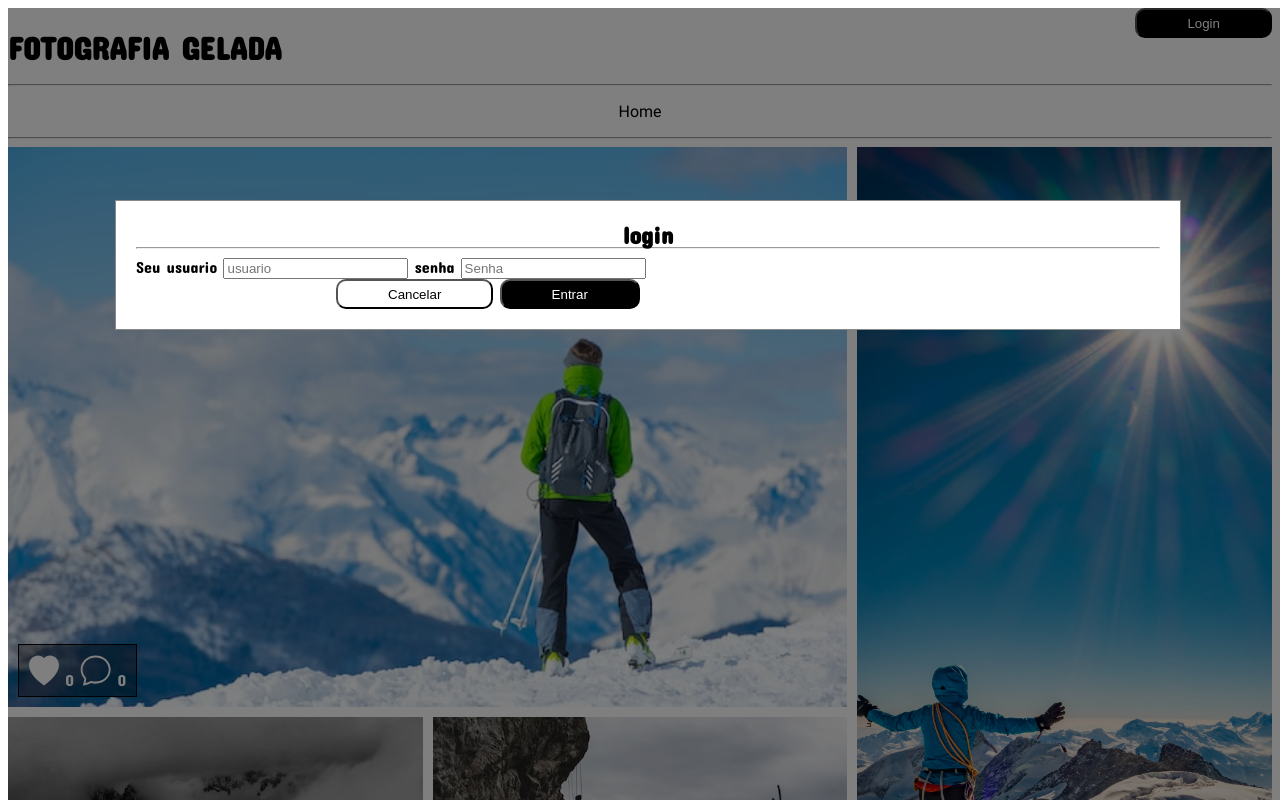
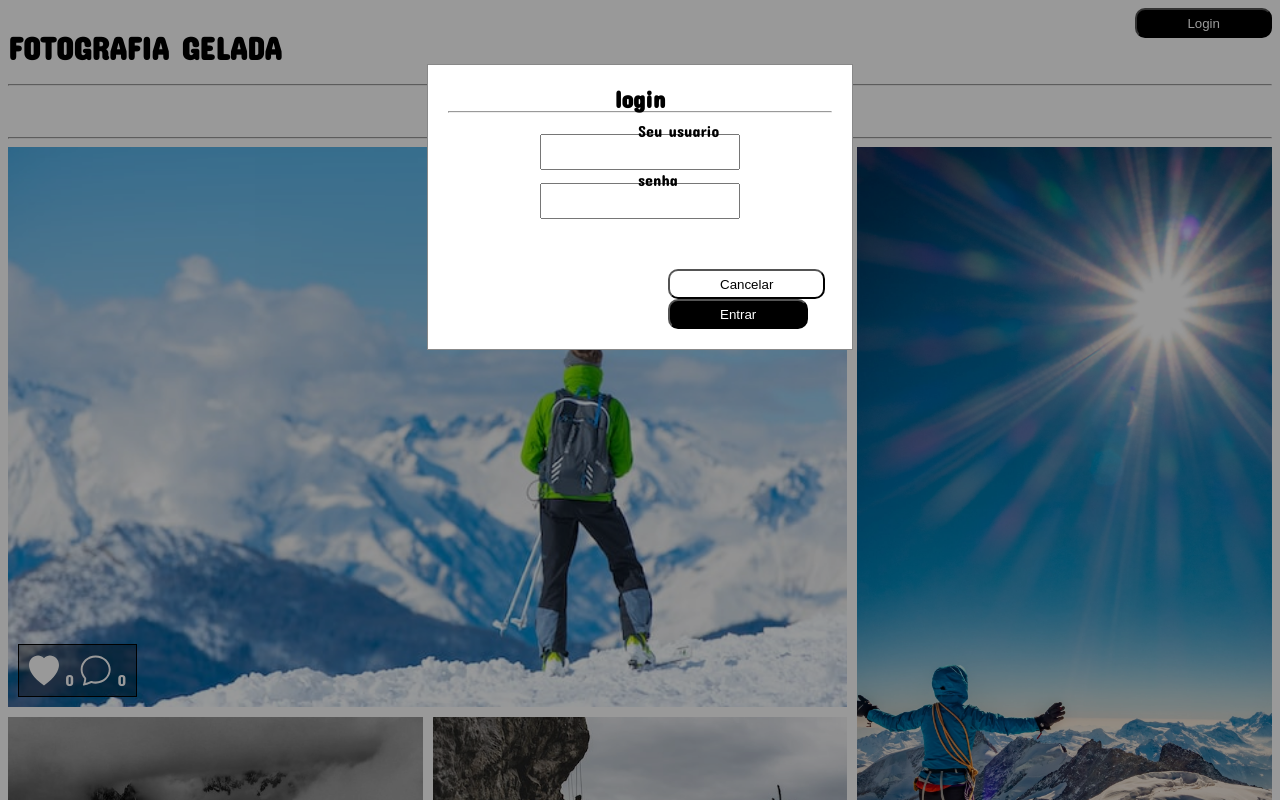
Before and after one commit to Daniloasgit/fotogelo, a website: page public/index.html in a window 1280 px wide. Both pictures are taken after a click on the button "Login". Shown: the top 800 px of the page. Drawn offline with Linux system fonts and the light colour scheme.

Commit message:
arrumar popup

```diff
--- a/public/index.html
+++ b/public/index.html
@@ -17,16 +17,16 @@
 
 
 
-                <div class="modal-content ">
+                <div class="modal-content">
                     <h2>login</h2>
                     <hr>
 
                     <form class="form-login">
 
                         <label for="usuario">Seu usuario</label>
-                        <input type="text" name="usuario" placeholder="usuario">
+                        <input class="usu" type="text" name="usuario">
                         <label for="password">senha</label>
-                        <input type="password" name="senha" placeholder="Senha">
+                        <input class="sen" type="password" name="senha">
                         <div class="botoes">
                         <button class="botao-cancelar">Cancelar</button>
                         <button class="botao-login">Entrar</button>
--- a/public/style.css
+++ b/public/style.css
@@ -172,10 +172,10 @@ span{
 
 .modal-content {
     background-color: white;
-    margin: 15% auto;
+    margin: 5% auto;
     padding: 20px;
     border: 1px solid #888;
-    width: 80%;
+    width: 30%;
 
 }
 
@@ -195,12 +195,14 @@ span{
 }
 .area-de-login{
     display: none;
-    position:fixed;
-    z-index:1 ;
+    position: fixed;
+    z-index: 1;
+    left: 0;
+    top: 0;
     width: 100%;
     height: 100%;
-    overflow: auto;
-    background-color: rgb(0,0,0,0.50);
+ outline: none;
+    background-color: rgba(0,0,0,0.4);
 
 }
 
@@ -215,7 +217,6 @@ height: 30px;
 
 
 
-
 h2 {
 text-align: center;
 margin: 0;
@@ -223,5 +224,27 @@ margin: 0;
 }
 
 .botoes{
-    margin-left: 200px;
-}
+    margin-left: 220px;
+    margin-top: 50px;
+    }
+
+     .usu {
+    display: block;
+    width: 50%;
+    outline: none;
+    margin-left: auto;
+    margin-right: auto;
+    height: 30px;
+     }
+
+     .sen {
+        display: block;
+        width: 50%;
+        outline: none;
+        margin-left: auto;
+        margin-right: auto;
+        height: 30px; }
+
+        label{
+            margin-left: 190px;
+        }
```
Also changed, not shown: login.js (+7 -6 lines).
